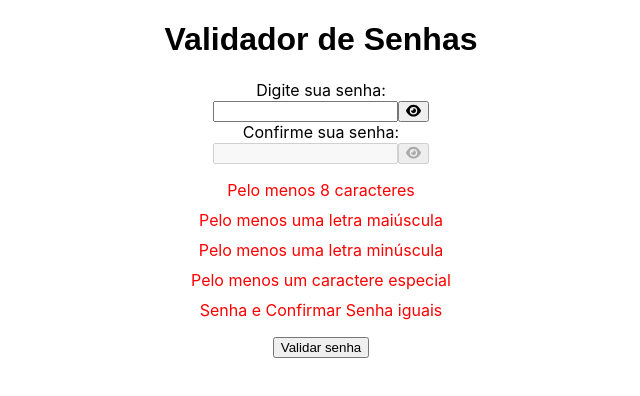
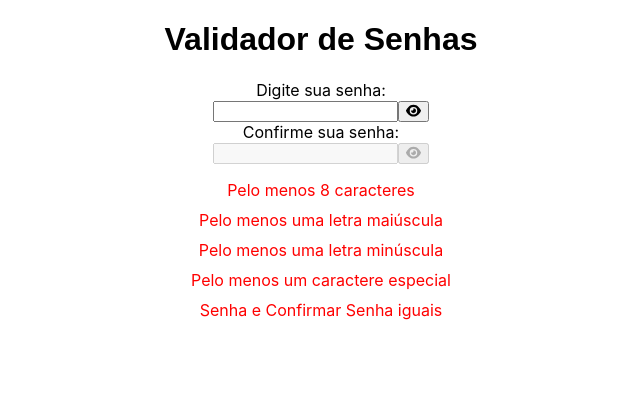
Before and after one commit to klebermkardel/validador-senhas, a React (Create React App) app: page / in a window 1280 px wide. Shown: the top 396 px of the page, without its empty margins (319-959 px from the left). Built offline with nearby package versions, Linux system fonts and the light colour scheme.

Commit message:
Deleta componente: deleta componente SubmitButton.js pois o mesmo não será mais necessário

```diff
--- a/src/components/Form/Form.js
+++ b/src/components/Form/Form.js
@@ -1,7 +1,6 @@
 import React, { useState } from 'react';
 import PasswordInput from './PasswordInput';
 import ConfirmPasswordInput from './ConfirmPasswordInput';
-import SubmitButton from './SubmitButton';
 import PasswordRequirements from '../Requirements/PasswordRequirements';
 
 const Form = () => {
@@ -14,14 +13,6 @@ const Form = () => {
 
   const handleConfirmPasswordChange = (event) => {
     setConfirmPassword(event.target.value);
-  };
-
-  const handleSubmit = (event) => {
-    event.preventDefault();
-
-    // Execute qualquer validação adicional ou lógica de envio aqui
-
-    console.log('Formulário enviado!');
   };
 
 
@@ -37,7 +28,6 @@ const Form = () => {
             disabled={!password}
         />
         <PasswordRequirements password={password} confirmPassword={confirmPassword} />
-        <SubmitButton onClick={handleSubmit} />
     </form>
   )
 };
--- a/src/components/Form/SubmitButton.js
+++ /dev/null
@@ -1,11 +0,0 @@
-import React from 'react';
-
-const SubmitButton = ({ onClick }) => {
-    return (
-        <button type="submit" onClick={onClick}>
-            Validar senha
-        </button>
-    )
-}
-
-export default SubmitButton;
```
